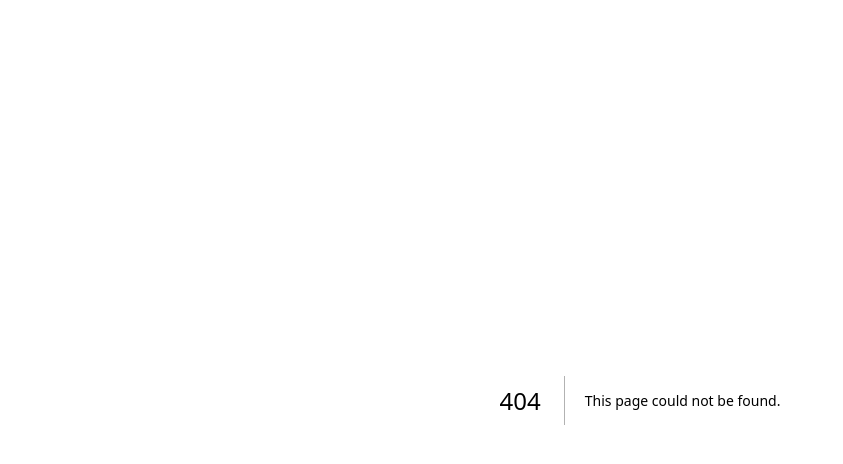
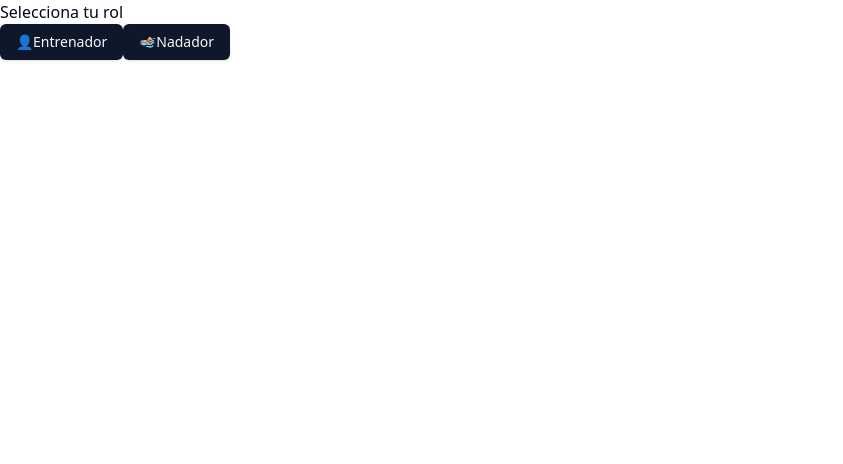
Before and after one commit to Grajaal/swim-app, a Next.js app: page /complete-profile in a window 1280 px wide. Before the commit this address had no page. Shown: the top 464 px of the page, without its empty margins (0-843 px from the left). Built offline with nearby package versions, Linux system fonts and the light colour scheme.

Commit message:
feat: Google provider

```diff
--- /dev/null
+++ b/actions/role.tsx
@@ -0,0 +1,18 @@
+"use server";
+
+import { auth } from "@/auth";
+import { db } from "@/lib/db";
+import { Role } from "@prisma/client";
+
+export async function updateRole(role: Role) {
+  const session = await auth();
+
+  if (!session?.user) return null;
+
+  await db.user.update({
+    where: { id: session.user.id },
+    data: {
+      role,
+    },
+  });
+}
--- /dev/null
+++ b/app/(protected)/complete-profile/page.tsx
@@ -0,0 +1,21 @@
+"use client";
+
+import { updateRole } from "@/actions/role";
+import { Button } from "@/components/ui/button";
+import { Role } from "@prisma/client";
+
+export default function CompleteProfilePage() {
+  const handleClick = (role: Role) => {
+    updateRole(role);
+  };
+
+  return (
+    <div>
+      <h1>Selecciona tu rol</h1>
+      <div className="flex">
+        <Button onClick={() => handleClick(Role.coach)}>👤Entrenador</Button>
+        <Button onClick={() => handleClick(Role.swimmer)}>🏊🏼Nadador</Button>
+      </div>
+    </div>
+  );
+}
--- a/auth.config.ts
+++ b/auth.config.ts
@@ -1,5 +1,8 @@
 import bcrypt from "bcryptjs";
+
 import Credentials from "next-auth/providers/credentials";
+import Google from "next-auth/providers/google";
+
 import type { NextAuthConfig } from "next-auth";
 
 import { LoginSchema } from "@/schemas";
@@ -8,8 +11,8 @@ import { getUserByEmail } from "@/data/user";
 // Notice this is only an object, not a full Auth.js instance
 export default {
   providers: [
+    Google,
     Credentials({
-
       async authorize(credentials) {
         const validatedFields = LoginSchema.safeParse(credentials);
 
--- a/components/auth/social.tsx
+++ b/components/auth/social.tsx
@@ -2,11 +2,17 @@
 
 import { FcGoogle } from "react-icons/fc";
 import { Button } from "@/components/ui/button";
+import { signIn } from "next-auth/react";
 
 export function Social() {
   return (
     <div className="flex items-center w-full gap-x-2">
-      <Button size="lg" className="w-full" variant="outline" onClick={() => {}}>
+      <Button
+        onClick={() => signIn("google", { redirectTo: "/complete-profile" })}
+        size="lg"
+        className="w-full"
+        variant="outline"
+      >
         <FcGoogle className="h-5 w-5" />
       </Button>
     </div>
```
Also changed, not shown: 1 other file (tests, documents, lock files or other folders).
